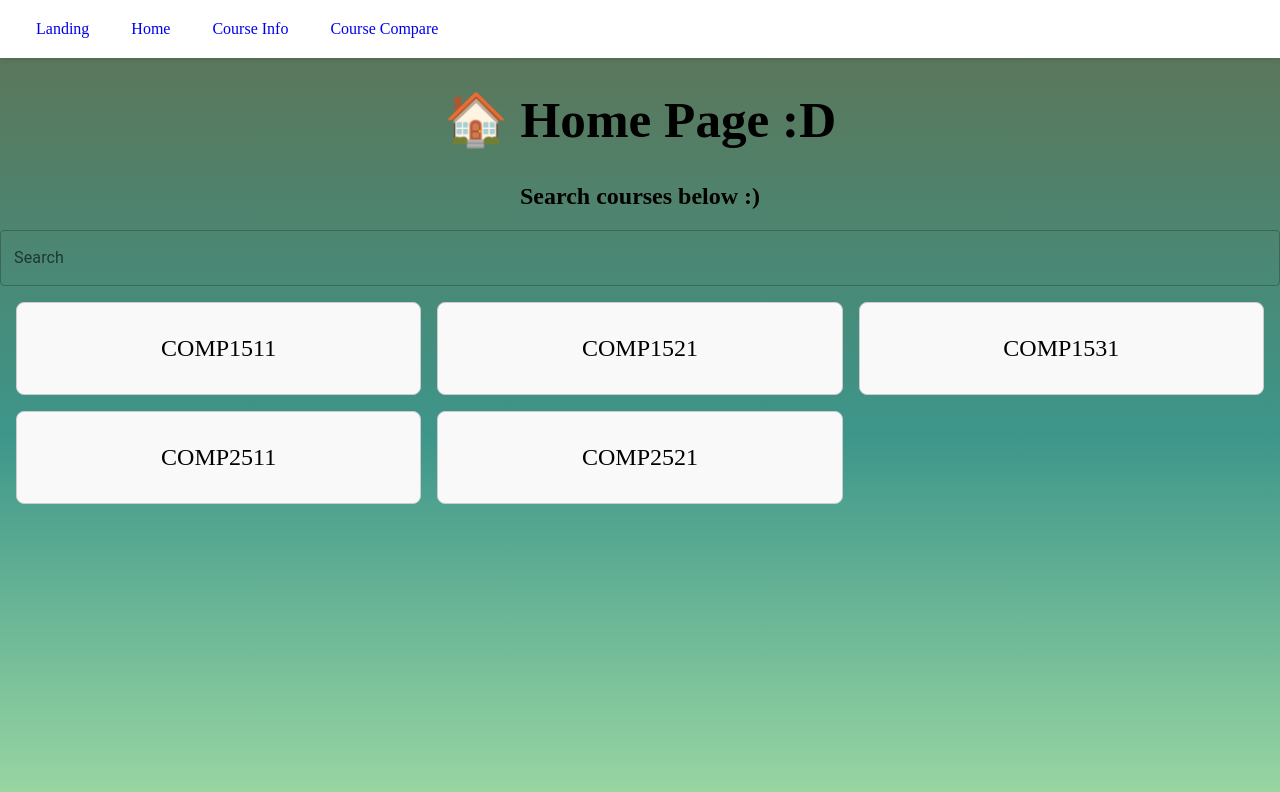
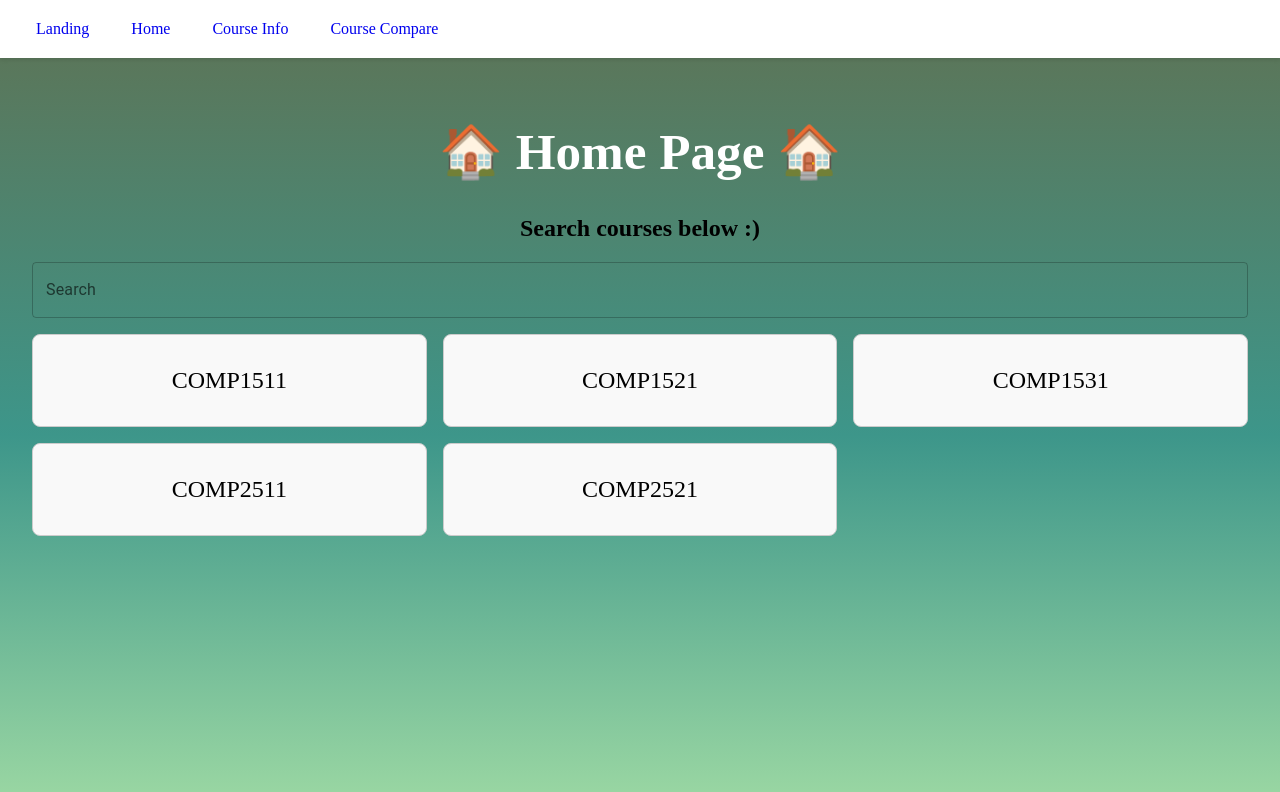
Before and after one commit to devsoc-unsw/trainee-ice-25t1, a React (Vite) app in the folder frontend/: page /home in a window 1280 px wide. Shown: the top 792 px of the page. Built offline with nearby package versions, Linux system fonts and the light colour scheme.

Commit message:
Improve home page styling

```diff
--- a/frontend/src/components/SubjectPanel/SubjectPanel.css
+++ b/frontend/src/components/SubjectPanel/SubjectPanel.css
@@ -2,7 +2,7 @@
     display: grid;
     grid-template-columns: repeat(3, 1fr);
     gap: 16px;
-    padding: 16px;
+    padding-top: 16px;
     width: 100vw;
     max-width: 100%;
     box-sizing: border-box;
--- a/frontend/src/pages/Home/Home.tsx
+++ b/frontend/src/pages/Home/Home.tsx
@@ -1,18 +1,17 @@
-import React, { useState } from "react";
+import { useState } from "react";
 import SearchBar from "../../components/SearchBar/Searchbar";
 import SubjectPanel from "../../components/SubjectPanel/SubjectPanel";
+import { StyledDiv, StyledH1 } from "./HomeStyles";
 
-
-
-function Home() {
+const Home = () => {
     const [inputText, setInputText] = useState("");
 
     return (
-        <div>
-            <h1>🏠 Home Page :D</h1>
+        <StyledDiv>
+            <StyledH1>🏠 Home Page 🏠</StyledH1>
             <SearchBar  inputText={inputText} setInputText={setInputText} />
             <SubjectPanel inputText={inputText} />
-        </div>
+        </StyledDiv>
     );
 }
 
--- /dev/null
+++ b/frontend/src/pages/Home/HomeStyles.tsx
@@ -0,0 +1,14 @@
+import { styled } from "@mui/material";
+
+const StyledH1 = styled("h1")(() => ({
+    color: "#fff"
+}))
+
+const StyledDiv = styled("div")(() => ({
+    padding: "2rem"
+}))
+
+export {
+    StyledH1,
+    StyledDiv
+}
```
